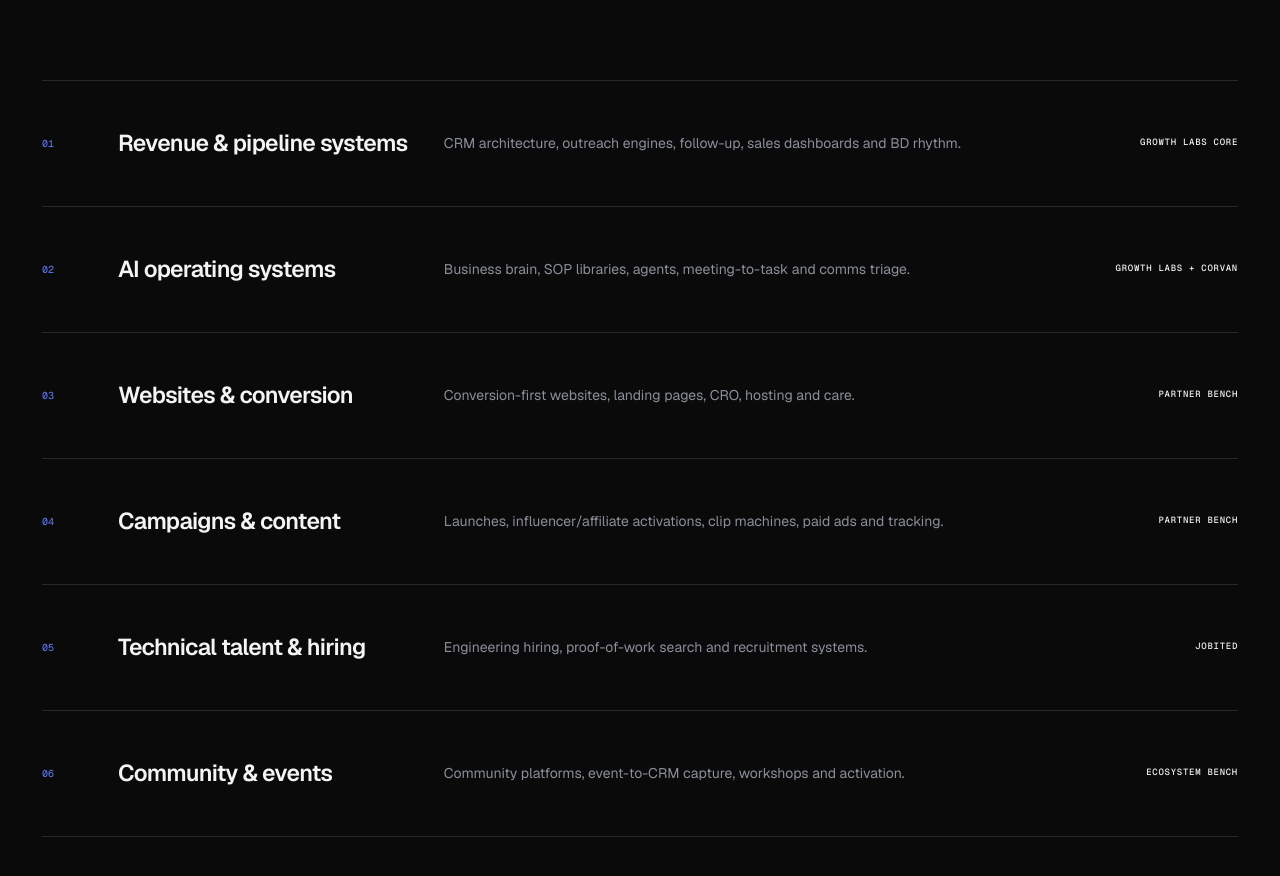
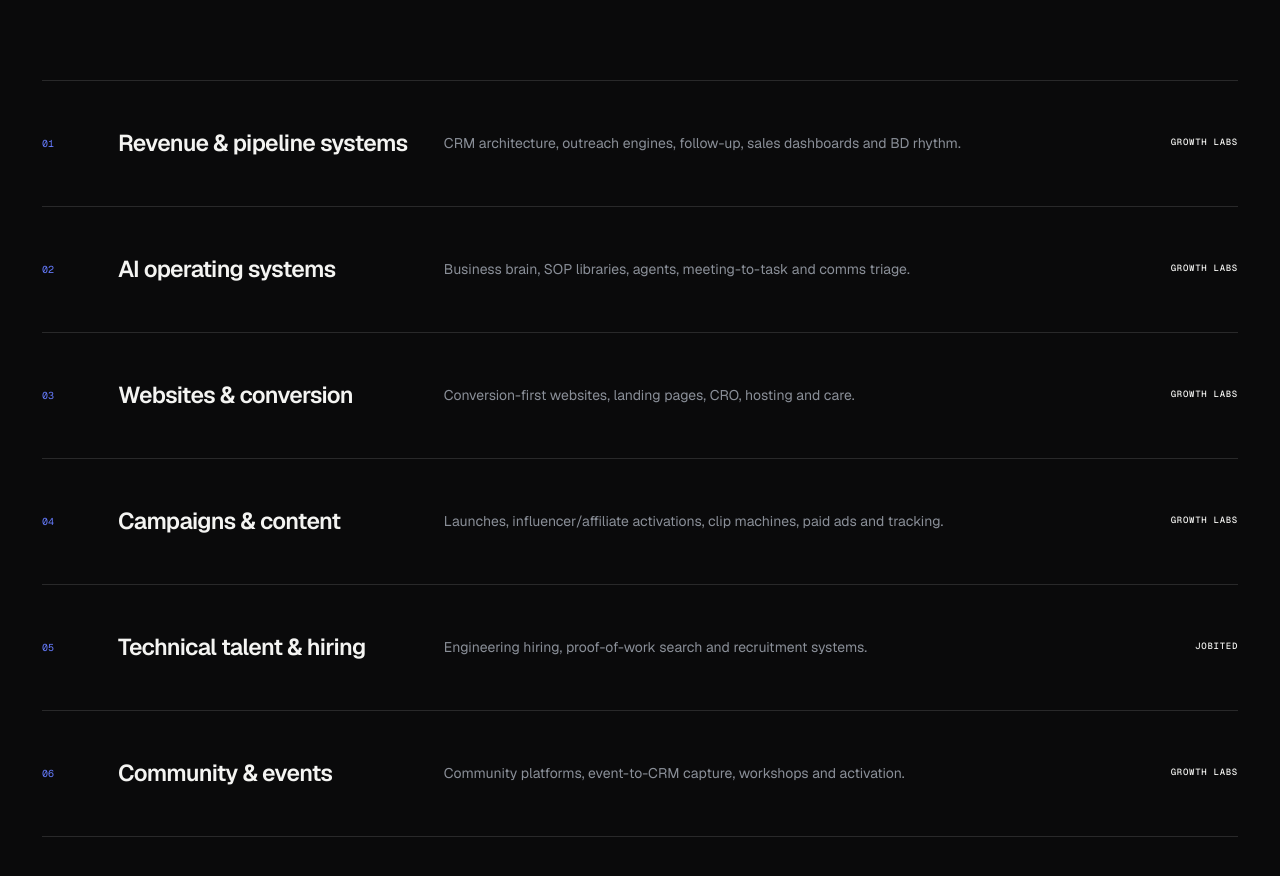
Before and after one commit to beniskillen/Growth-Labs, a Next.js app: page /solutions in a window 1280 px wide. Shown: the part 2000-2876 px from the top of the page. Built offline with nearby package versions, Linux system fonts and the light colour scheme.

Commit message:
Clarify solution lane ownership

```diff
--- a/app/solutions/page.tsx
+++ b/app/solutions/page.tsx
@@ -6,12 +6,12 @@ import {
 } from "../components";
 
 const lanes = [
-  ["Revenue & pipeline systems", "CRM architecture, outreach engines, follow-up, sales dashboards and BD rhythm.", "GROWTH LABS CORE"],
-  ["AI operating systems", "Business brain, SOP libraries, agents, meeting-to-task and comms triage.", "GROWTH LABS + CORVAN"],
-  ["Websites & conversion", "Conversion-first websites, landing pages, CRO, hosting and care.", "PARTNER BENCH"],
-  ["Campaigns & content", "Launches, influencer/affiliate activations, clip machines, paid ads and tracking.", "PARTNER BENCH"],
+  ["Revenue & pipeline systems", "CRM architecture, outreach engines, follow-up, sales dashboards and BD rhythm.", "GROWTH LABS"],
+  ["AI operating systems", "Business brain, SOP libraries, agents, meeting-to-task and comms triage.", "GROWTH LABS"],
+  ["Websites & conversion", "Conversion-first websites, landing pages, CRO, hosting and care.", "GROWTH LABS"],
+  ["Campaigns & content", "Launches, influencer/affiliate activations, clip machines, paid ads and tracking.", "GROWTH LABS"],
   ["Technical talent & hiring", "Engineering hiring, proof-of-work search and recruitment systems.", "JOBITED"],
-  ["Community & events", "Community platforms, event-to-CRM capture, workshops and activation.", "ECOSYSTEM BENCH"],
+  ["Community & events", "Community platforms, event-to-CRM capture, workshops and activation.", "GROWTH LABS"],
 ];
 
 export const metadata = {
```
